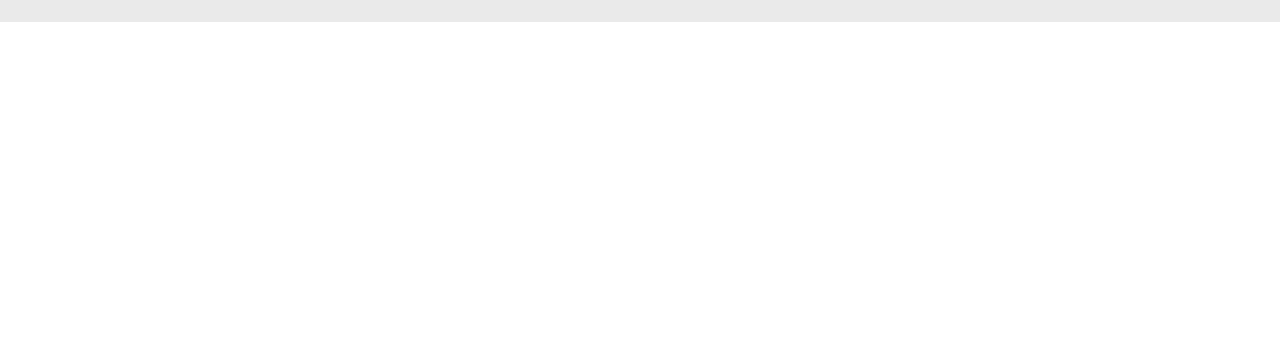
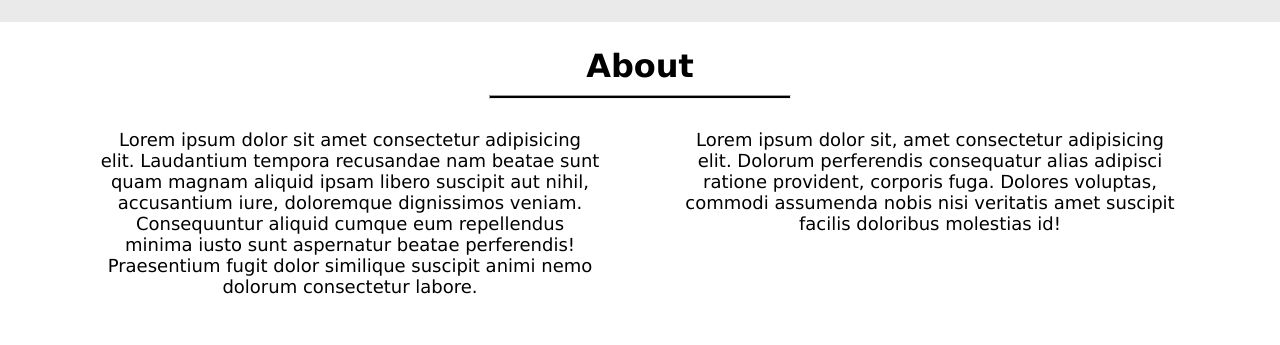
Before and after one commit to gervoor/Portofolio, a plain HTML site: page index.html in a window 1280 px wide. Shown: the part 431-776 px from the top of the page. Drawn offline with Linux system fonts and the light colour scheme.

Commit message:
Membuat Menu About

```diff
--- a/index.html
+++ b/index.html
@@ -11,7 +11,7 @@
     <nav>
         <!-- Navigation Sebelah kiri/logo -->
         <div class="left-side">
-            <a href=""><h1>m-r</h1></a>
+            <a href=""><h1>m - r</h1></a>
         </div>
         <!-- Navigation sebelah kanan -->
         <div class="right-side">
@@ -29,6 +29,15 @@
         <p>Lorem | Lorem | Lorem</p>
     </div>
 
+    <!--  Menu About -->
+    <div class="container-about">
+        <h1>About</h1>
+        <hr class="split"> <!-- Garis Pemisah -->
+        <div class="text">
+            <p>Lorem ipsum dolor sit amet consectetur adipisicing elit. Laudantium tempora recusandae nam beatae sunt quam magnam aliquid ipsam libero suscipit aut nihil, accusantium iure, doloremque dignissimos veniam. Consequuntur aliquid cumque eum repellendus minima iusto sunt aspernatur beatae perferendis! Praesentium fugit dolor similique suscipit animi nemo dolorum consectetur labore.</p>
+            <p>Lorem ipsum dolor sit, amet consectetur adipisicing elit. Dolorum perferendis consequatur alias adipisci ratione provident, corporis fuga. Dolores voluptas, commodi assumenda nobis nisi veritatis amet suscipit facilis doloribus molestias id!</p>
+        </div>
+    </div>
 
     <script src="script.js"></script>
 </body>
--- a/style.css
+++ b/style.css
@@ -57,13 +57,44 @@ nav .right-side .nav-link-wrapper a{
     width: 270px;
 }
 
-/* Memperbesar Tulisan pada tag h1 */
+/* Memperbesar Tulisan tag h1 pada class container-home*/
 .container-home h1{
     font-size: 40px;
     margin-top: 10px;
 }
 
-/* Memperbesar Tulisan pada tag p */
+/* Memperbesar Tulisan tag p pada class container-home*/
 .container-home p{
     font-size: 20px;
 }
+
+/* Mengatur Menu About */
+.container-about{
+    padding: 25px 0px;
+    display: flex;
+    flex-direction: column;
+    align-items: center;
+}
+
+/* Mengatur Garis Pemisah */
+hr.split{
+    width: 300px;
+    height: 2px;
+    background: black;
+    margin: 10px 0px;
+}
+
+/* Mengatur class text ke tengah dan membuat menjadi colum */
+.container-about .text{
+    display: flex;
+    justify-content: space-around;
+    text-align: center;
+    margin: 20px 0px;
+}
+
+/* Mengatur tulisan tag p pada class container-about */
+.container-about .text p{
+    width: 500px;
+    margin: 0px 40px;
+    font-size: 18px;
+}
```
